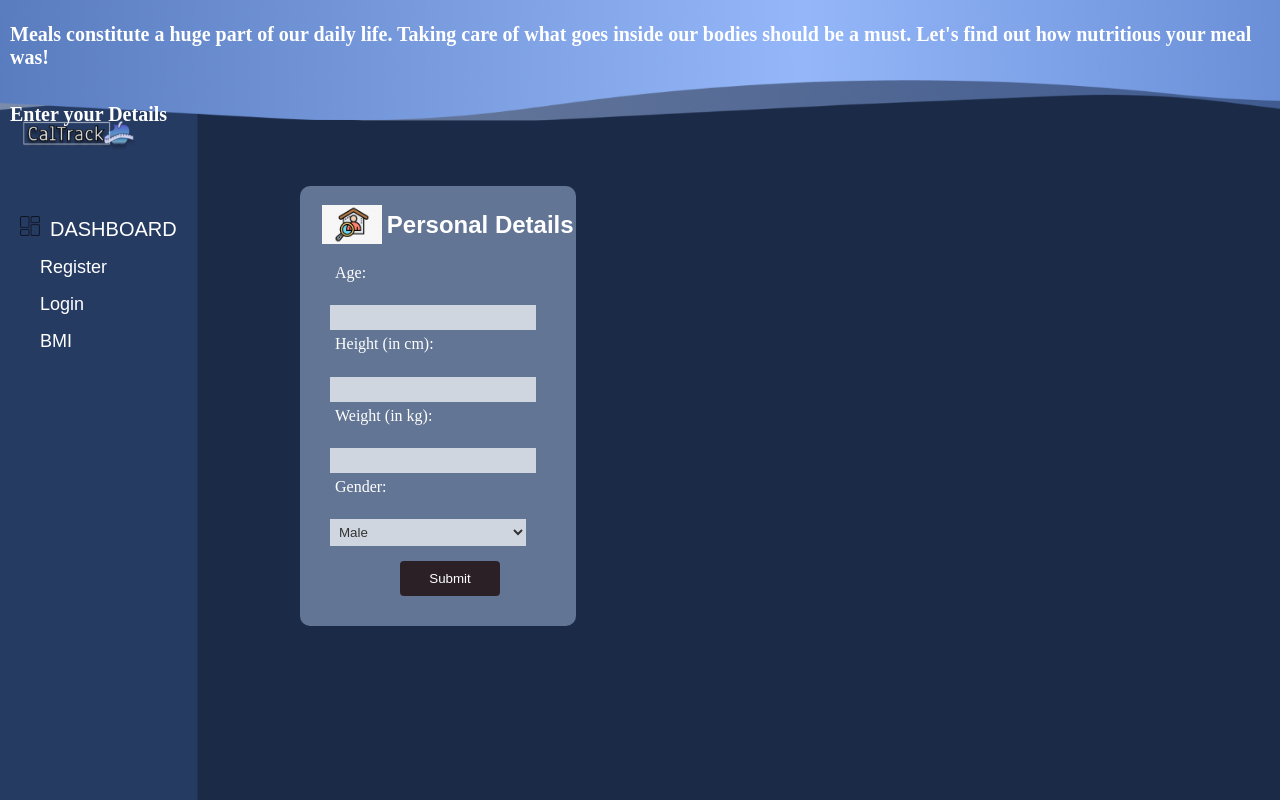
After one commit to Neermita18/Nutritionalreq_Software_Engineering_Project, a Flask app: page /data in a window 1280 px wide. The commit adds this page. Run offline with Flask 3, Linux system fonts and the light colour scheme.

Commit message:
Added Details page and created new table in database to store it

```diff
--- a/main.py
+++ b/main.py
@@ -7,13 +7,13 @@ from waitress import serve
 import requests
 from datetime import datetime
 from werkzeug.security import generate_password_hash, check_password_hash
-from models import db,User, Meals
+from models import db,User, Meals, Details
 import ast
 from sqlalchemy import desc
 from datetime import timedelta
 from sqlalchemy import func
 app= Flask(__name__)
-app.config['SQLALCHEMY_DATABASE_URI'] = 'sqlite:///C:/Users/91982/Desktop/SEPROJECT/instance/database.db'
+app.config['SQLALCHEMY_DATABASE_URI'] = 'sqlite:///C:/Users/hp/Desktop/python/SE/Nutritionalreq_SE/instance/database.db'
 db.init_app(app)
 app.secret_key='heudbw2735snd0182bdh376ch3865271'
 
@@ -250,5 +250,39 @@ def dashboard():
     for item in last_meals_data[::-1]:
         meals.append(item)
     return render_template('dashboard.html', last_meals=meals)
+
+@app.route('/data')
+def data():
+    return render_template('data.html')
+
+@app.route('/submit', methods=['POST'])
+def submit_data():
+    if request.method == 'POST':
+        age = request.form['age']
+        height = request.form['height']
+        weight = request.form['weight']
+        gender = request.form['gender']
+
+        # Check if the user exists in the details table
+        name = session.get('name')
+        existing_entry = Details.query.filter_by(name=name).first()
+        if existing_entry:
+            # If the user exists, update the existing entry
+            existing_entry.age = age
+            existing_entry.height = height
+            existing_entry.weight = weight
+            existing_entry.gender = gender
+            # Update other fields similarly
+        else:
+            # If the user doesn't exist, create a new entry
+            new_entry = Details(name=name, age=age, height=height,weight=weight,gender=gender)
+            # Add other fields similarly
+            db.session.add(new_entry)
+
+        db.session.commit()
+        return redirect(url_for('dashboard'))
+
+    return render_template('data.html')
+
 if __name__ == "__main__":
     app.run(host="0.0.0.0", port=8000, debug= True)
--- a/templates/dashboard.html
+++ b/templates/dashboard.html
@@ -13,7 +13,7 @@
             background-attachment: fixed;
           }
           h4 {
-            background: none
+            background: none;
             size: 200px;
             color: white;
           }
@@ -39,6 +39,7 @@
         <a href="register">Register</a>
         <a href="login">Login</a>
         <a href="index"><img src="\static\styles\progress.png" alt="P Image" class="dashboard-image">Progress</a>
+        <a href="data">BMI</a>
     </div>
     <div class="container">
         <!-- Loop over each item in the list -->
--- /dev/null
+++ b/templates/data.html
@@ -0,0 +1,106 @@
+<!DOCTYPE html>
+<html lang="en">
+<head>
+    <meta charset="UTF-8">
+    <meta name="viewport" content="width=device-width, initial-scale=1.0">
+    <title>Height and Weight Form</title>
+    <link href="{{ url_for('static', filename='styles/style.css') }}" rel="stylesheet">
+    <style>
+        body {
+            background-image: url('/static/styles/home2.png'); /* Replace 'background.jpg' with your image file */
+            background-size: cover;
+            background-repeat: no-repeat;
+            background-attachment: fixed;
+          }
+
+        .container_data{
+            width: 20%;
+            padding-left: 20px;
+            padding-top: 5px;
+            padding-bottom: 30px;
+            margin-left: 300px;
+            margin-top: 50px;
+            background-color: rgba(170, 192, 226, 0.5);
+            border-radius: 10px;
+            overflow: hidden;
+        }
+
+        .input-group-data {
+            margin-bottom: 5px; /* Adjusted margin */
+            margin-left: 10px;
+            margin-right: 10px;
+        }
+
+        .input-group-data label {
+            display: block;
+            text-align: left;
+            margin-bottom: 0.5px;
+            margin: 5px ; /* Adjusted margin */
+            font-family: serif;
+            color: #fff;
+        }
+
+        .input-group-data input {
+            width: calc(100% - 40px);
+            padding: 5px;
+            margin-top: 0.5px; /* Adjusted margin */
+            border: none;
+            background: rgba(255, 255, 255, 0.7);
+            color: #333;
+        }
+
+
+        .input-group-data select {
+            width: calc(100% - 40px);
+            padding: 5px; /* Adjusted padding */
+            margin: auto; /* Adjusted margin */
+            border: none;
+            background: rgba(255, 255, 255, 0.7);
+            color: #333;
+        }
+        </style>
+</head>
+<body>
+    <h1 class= "header">Meals constitute a huge part of our daily life. Taking care of what goes inside our bodies should be a must. Let's find out how nutritious your meal was!</h1>
+    <h1 class ="header">Enter your Details</h1>
+    <div class="sidenav">
+        <div class="dash"><img src="\static\styles\dashimg.png" alt="Dashboard Image" class="dashboard-image">DASHBOARD</div>
+        <a href="register">Register</a>
+        <a href="login">Login</a>
+        <a href="data">BMI</a>
+    </div>
+    <div class="container_data">
+        <div style="text-align: center;">
+            <img src="\static\styles\details.png" alt="Personal Details Image" style="width: 60px; height: auto; display: inline-block; vertical-align: middle;">
+            <h2 style="display: inline-block; vertical-align: middle;">Personal Details</h2>
+        </div>
+        <form action="/submit" method="post" style="max-width: 400px; margin: auto;">
+            <div class="input-group-data">
+                <label for="age">Age:</label><br>
+                <input type="text" id="age" name="age" ><br>
+            </div>
+            <div class="input-group-data">
+                <label for="height">Height (in cm):</label><br>
+                <input type="text" id="height" name="height" ><br>
+            </div>
+
+            <div class="input-group-data">
+                <label for="weight">Weight (in kg):</label><br>
+                <input type="text" id="weight" name="weight" ><br>
+            </div>
+
+            <div class="input-group-data">
+                <label for="gender">Gender:</label><br>
+                <select id="gender" name="gender" >
+                    <option value="male">Male</option>
+                    <option value="female">Female</option>
+                </select><br>
+            </div>
+
+            <input type="submit" value="Submit" style="width: 100%; margin-top:10px;margin-left: 80px; width: 100px; padding: 10px; background-color: rgba(32, 15, 15, 0.823); color: white; border: none; border-radius: 4px; cursor: pointer;">
+
+        </form>
+    </div>
+
+</body>
+</html>
--- a/templates/index.html
+++ b/templates/index.html
@@ -13,7 +13,7 @@
             background-attachment: fixed;
           }
           h4 {
-            background: none
+            background: none;
             size: 200px;
             color: white;
           }
```
Also changed, not shown: models.py (+14 -0 lines), instance/database.db, static/styles/details.png (added).
